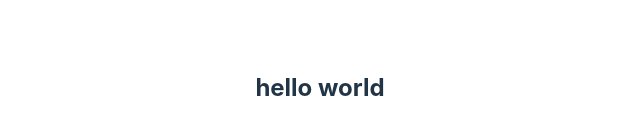
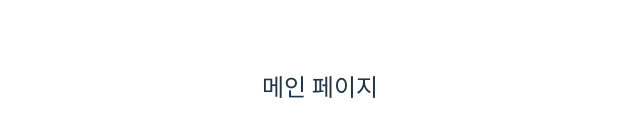
Before and after one commit to JxxHxxx/gw-admin, a React (Vite) app: page / in a window 1280 px wide. Shown: the part 312-448 px from the top of the page, without its empty margins (320-960 px from the left). Built offline with nearby package versions, Linux system fonts and the light colour scheme.

Commit message:
FEAT 타입스크립트 적용기...

```diff
--- a/src/App.tsx
+++ b/src/App.tsx
@@ -1,10 +1,11 @@
 import './App.css'
+import MainPage from './page/main/MainPage'
 
 function App() {
 
   return (
     <>
-      <h2>hello world</h2>
+      <MainPage />
     </>
   )
 }
--- /dev/null
+++ b/src/page/Page.tsx
@@ -0,0 +1,20 @@
+import { Fragment, ReactNode } from "react";
+
+type PageProps = {
+    header: ReactNode;
+    sidebar: ReactNode;
+    children: ReactNode;
+}
+
+const Page: React.FC<PageProps> = ({ header, sidebar, children }) => {
+    return <Fragment>
+        <header>{header}</header>
+        <div className="page-container">
+            <aside>{sidebar}</aside>
+            <main className="content">{children}</main>
+        </div>
+    </Fragment>
+}
+
+
+export default Page
--- /dev/null
+++ b/src/page/main/MainPage.tsx
@@ -0,0 +1,8 @@
+import Page from "../Page";
+
+export default function MainPage() {
+
+    return <Page>
+        <h2>메인 페이지</h2>
+    </Page>
+}
--- a/tsconfig.json
+++ b/tsconfig.json
@@ -21,5 +21,9 @@
     "noFallthroughCasesInSwitch": true
   },
   "include": ["src"],
-  "references": [{ "path": "./tsconfig.node.json" }]
+  "references": [{ "path": "./tsconfig.node.json" }],
+
+  "ts-node": {
+  "esm": true
 }
+}
```
